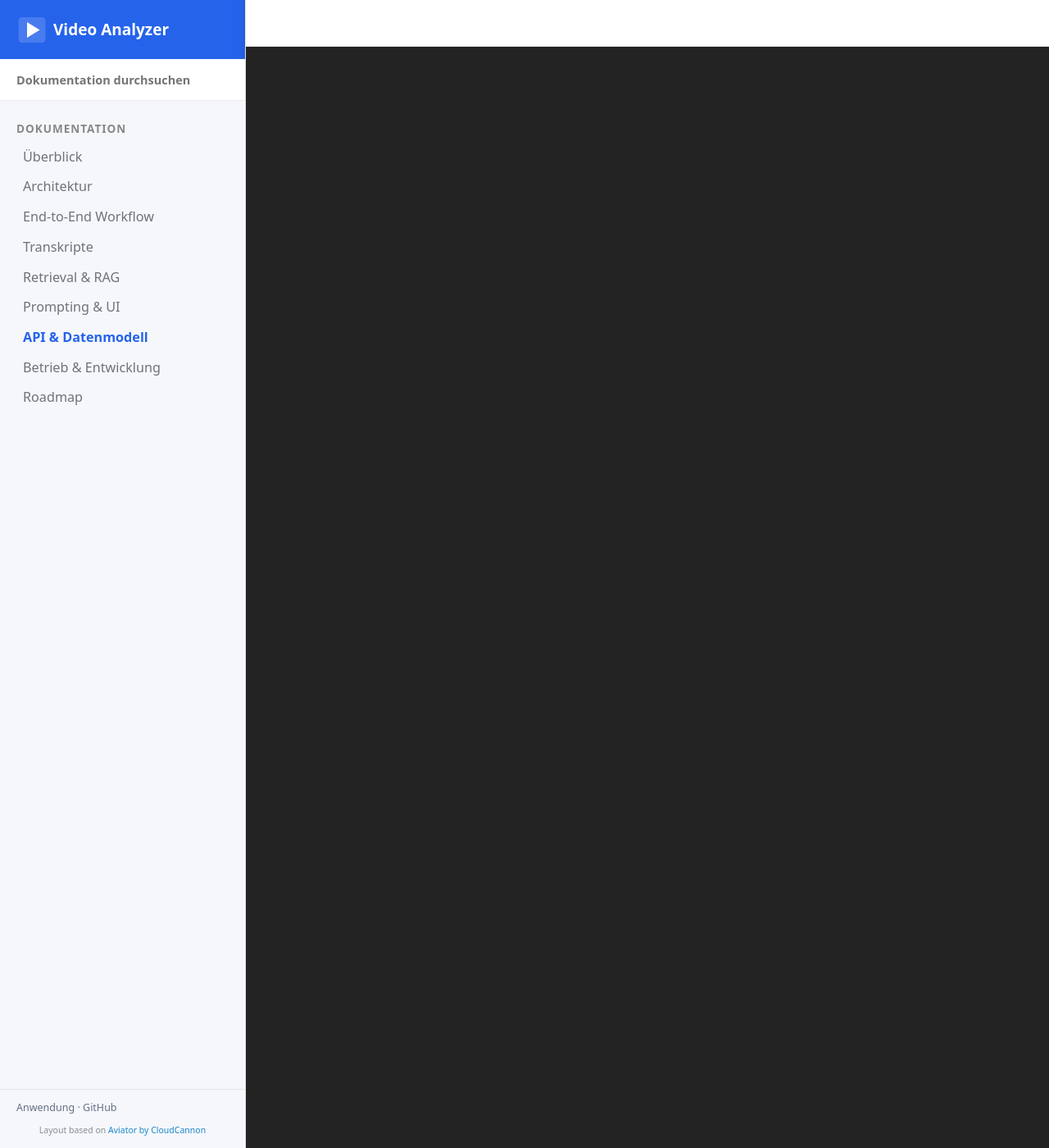
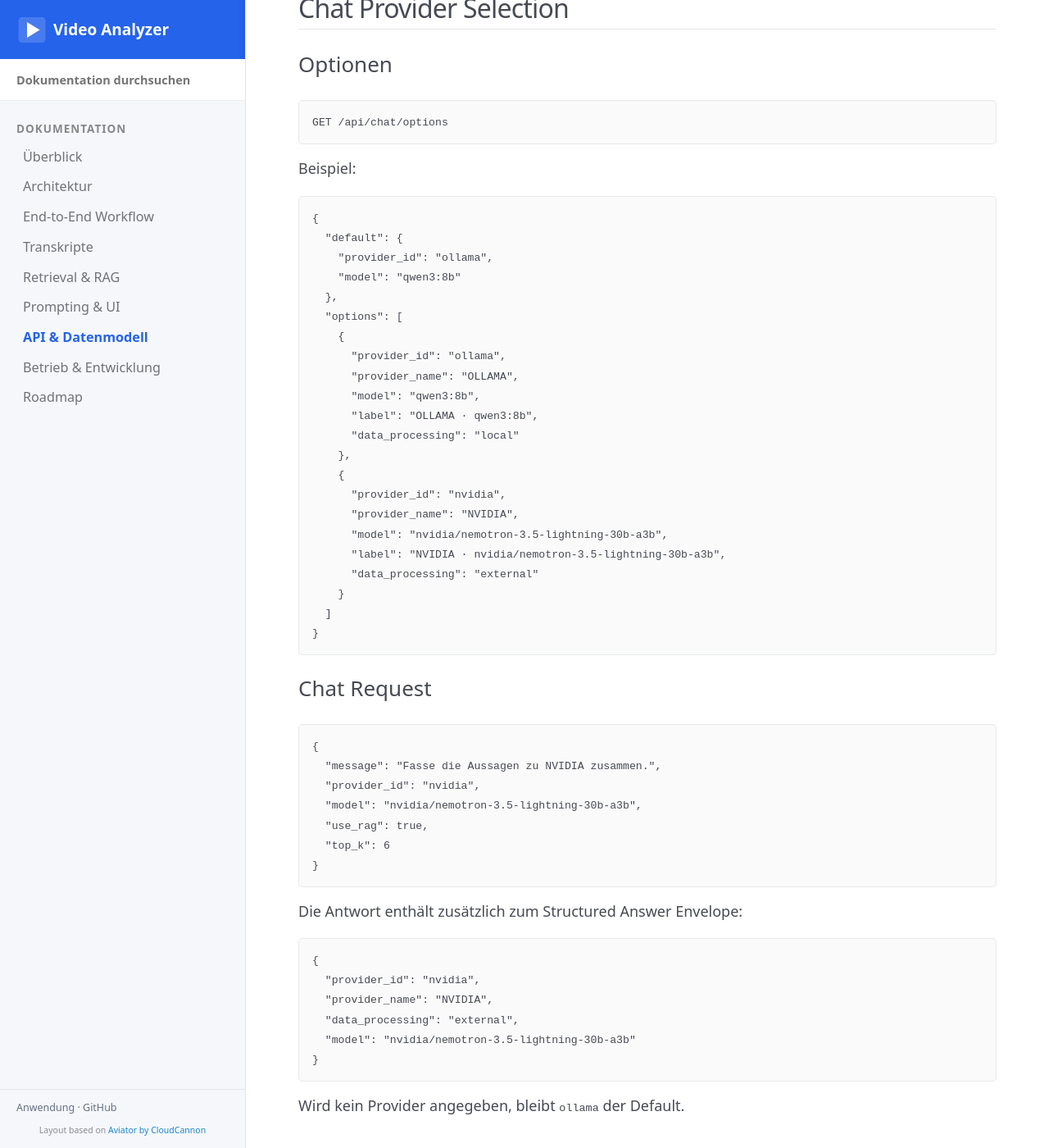
Before and after one commit to r14r/boersenfuehrerschein-videoanalyzer-public, a Jekyll site: the page built from docs/api-data-model.md, in a window 1280 px wide and 1400 px high, scrolled down 3572 px. Shown: the whole window at 82% size. Built offline with Jekyll 4.4.1, drawn with Linux system fonts in a browser that asks for light colours.

Commit message:
Document provider-neutral chat

```diff
--- a/docs/api-data-model.md
+++ b/docs/api-data-model.md
@@ -137,3 +137,63 @@ Chat-Antworten enthalten zusätzlich:
 ~~~
 
 Die Felder `sources`, `source_ids`, `cited_source_ids` usw. bleiben zur Rückwärtskompatibilität zusätzlich auf der bisherigen API-Ebene erhalten.
+
+## Chat Provider Selection
+
+### Optionen
+
+~~~http
+GET /api/chat/options
+~~~
+
+Beispiel:
+
+~~~json
+{
+  "default": {
+    "provider_id": "ollama",
+    "model": "qwen3:8b"
+  },
+  "options": [
+    {
+      "provider_id": "ollama",
+      "provider_name": "OLLAMA",
+      "model": "qwen3:8b",
+      "label": "OLLAMA · qwen3:8b",
+      "data_processing": "local"
+    },
+    {
+      "provider_id": "nvidia",
+      "provider_name": "NVIDIA",
+      "model": "nvidia/nemotron-3.5-lightning-30b-a3b",
+      "label": "NVIDIA · nvidia/nemotron-3.5-lightning-30b-a3b",
+      "data_processing": "external"
+    }
+  ]
+}
+~~~
+
+### Chat Request
+
+~~~json
+{
+  "message": "Fasse die Aussagen zu NVIDIA zusammen.",
+  "provider_id": "nvidia",
+  "model": "nvidia/nemotron-3.5-lightning-30b-a3b",
+  "use_rag": true,
+  "top_k": 6
+}
+~~~
+
+Die Antwort enthält zusätzlich zum Structured Answer Envelope:
+
+~~~json
+{
+  "provider_id": "nvidia",
+  "provider_name": "NVIDIA",
+  "data_processing": "external",
+  "model": "nvidia/nemotron-3.5-lightning-30b-a3b"
+}
+~~~
+
+Wird kein Provider angegeben, bleibt `ollama` der Default.
```
